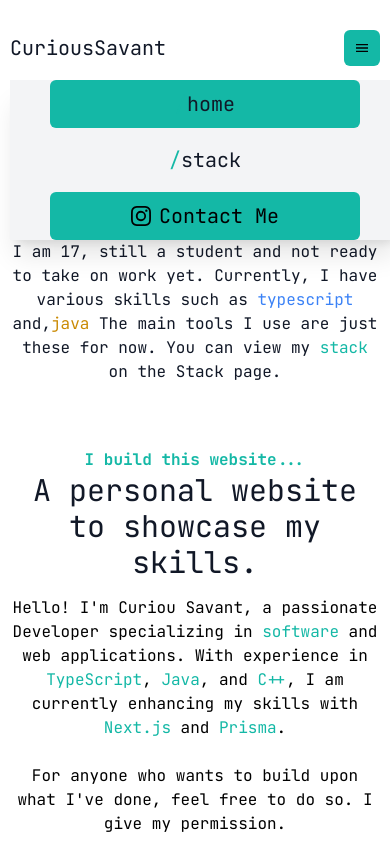
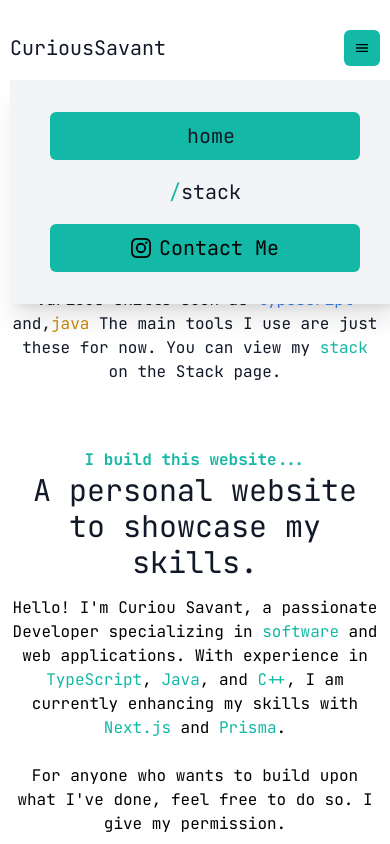
Before and after one commit to CuriousSavant/next-portfolio, a Next.js app: page / in a window 390 px wide. Both pictures are taken after a click on the button 362 px from the left and 48 px from the top of the page. Shown: the top 844 px of the page. Built offline with nearby package versions, Linux system fonts and the light colour scheme.

Commit message:
add py-8 for btn menu

```diff
--- a/components/Navbar.tsx
+++ b/components/Navbar.tsx
@@ -86,7 +86,7 @@ const Navbar = () => {
 const MobileDropDown = ({ currentPage, onLinkClick, closeDropdown }: { currentPage: string, onLinkClick: (href: string) => void, closeDropdown: () => void }) => {
   return (
     <motion.div
-      className="fixed top-20 w-screen px-10
+      className="fixed top-20 w-screen px-10 py-8
       flex flex-col overflow-y-scroll bg-gray-100
       shadow-xl space-y-2"
       initial={{ opacity: 0, y: -20 }}
```
